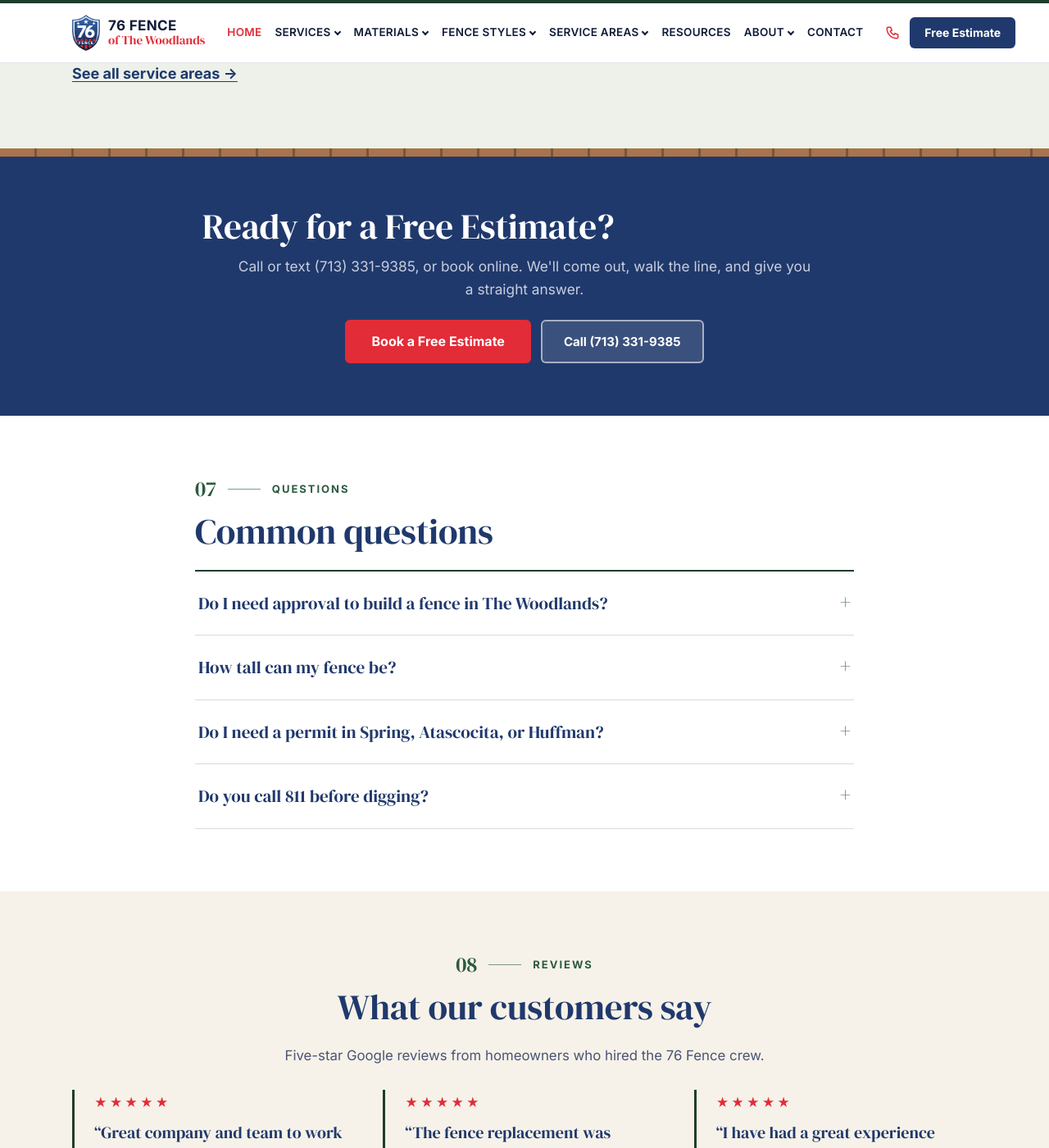
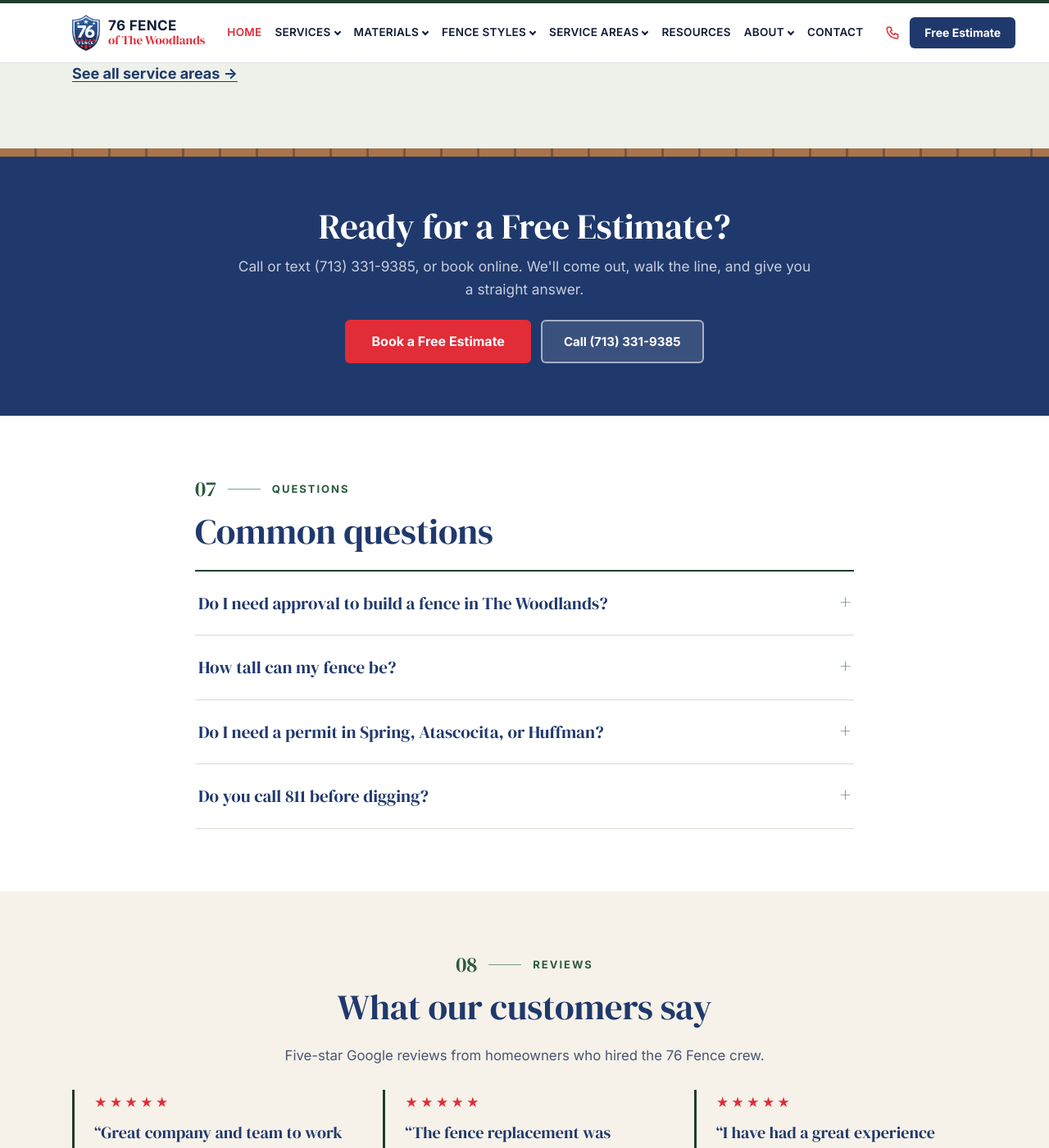
Before and after one commit to brysr1/thewoodlandsfences-site, a Jekyll site: the page built from index.md, in a window 1280 px wide and 1400 px high, scrolled down 5145 px. Shown: the whole window at 82% size. Built offline with Jekyll 4.4.1, drawn with Linux system fonts in a browser that asks for light colours.

Commit message:
Center the Free Estimate heading in the CTA band
The CTA h2 has a max-width but no auto side margins, so it sat left of center while the text and buttons were centered.

Co-Authored-By: Claude Opus 5.5 <noreply@anthropic.com>
Claude-Session: https://claude.ai/code/session_01F99Pb8XTRh9wSa2p5EVYvh

```diff
--- a/assets/css/site.css
+++ b/assets/css/site.css
@@ -258,7 +258,7 @@ ul, ol { padding-left: 1.2em; }
 
 /* ---------- CTA band ---------- */
 .fx-cta { text-align: center; padding: 60px 0; }
-.fx-cta h2 { margin-bottom: 10px; }
+.fx-cta h2 { margin: 0 auto 10px; }
 .fx-cta p { color: #fff; font-size: 1.08rem; margin: 0 auto; max-width: 700px; }
 
 /* ---------- FAQ ---------- */
```
